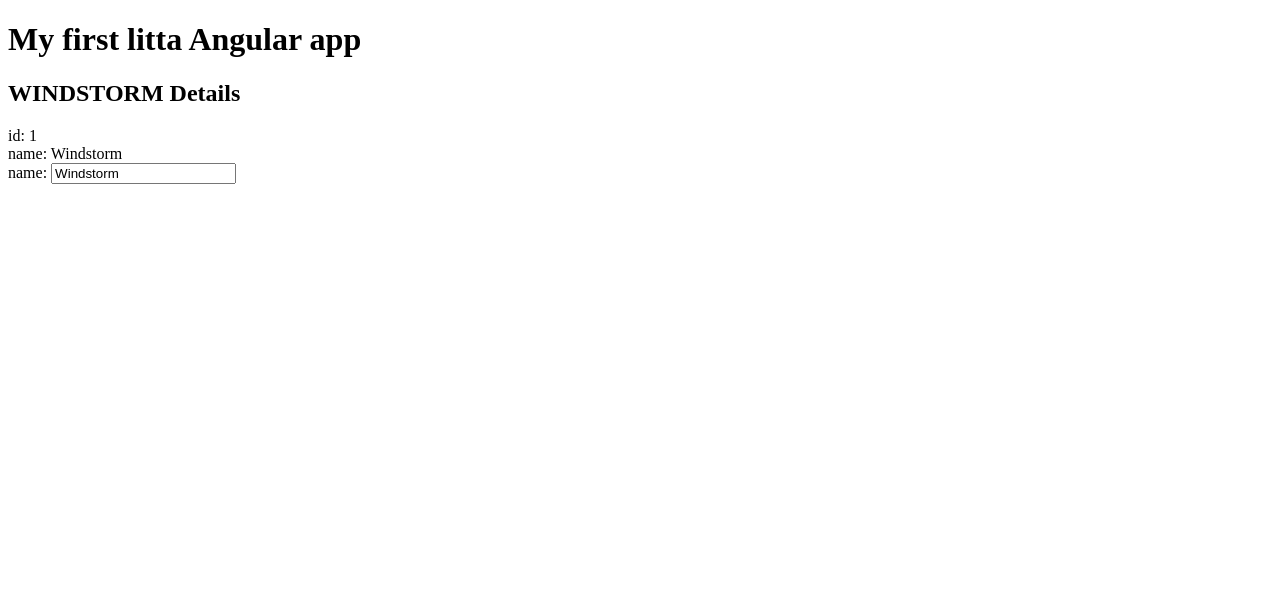
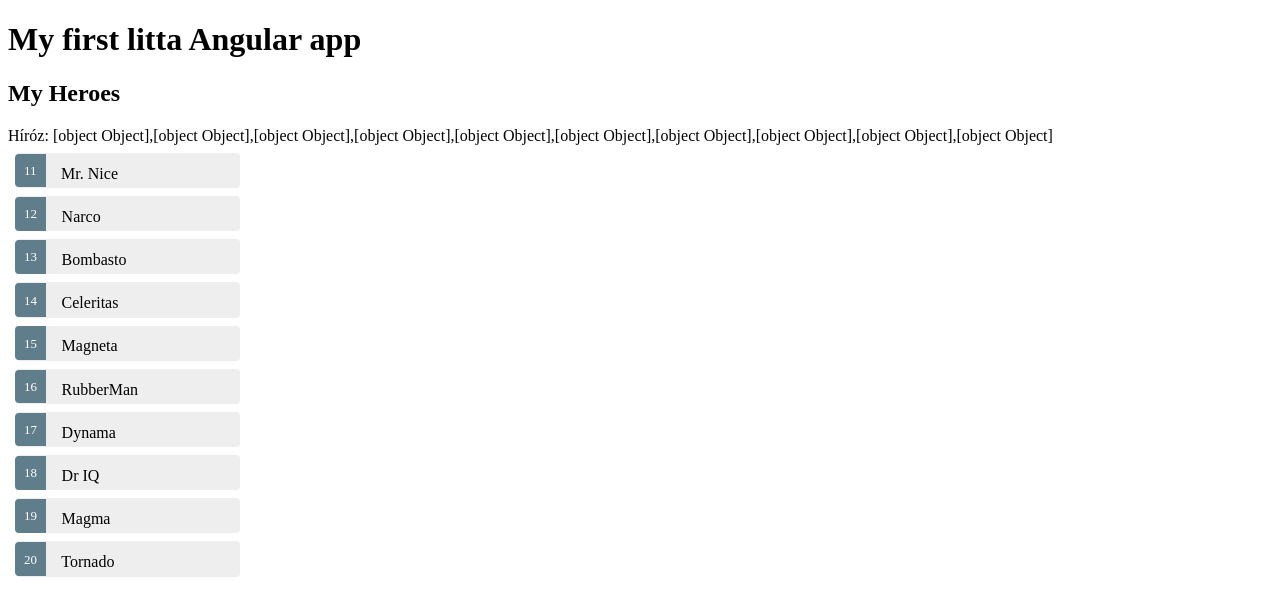
Before and after one commit to strahlistvan/AngularTourOfHeroes, an Angular app: page / in a window 1280 px wide. Shown: the top 616 px of the page. Built offline with nearby package versions, Linux system fonts and the light colour scheme.

Commit message:
Mock hero list, event listener

```diff
--- a/src/app/heroes/heroes.component.css
+++ b/src/app/heroes/heroes.component.css
@@ -0,0 +1,48 @@
+/* HeroesComponent's private CSS styles */
+.selected {
+    background-color: #CFD8DC !important;
+    color: white;
+  }
+  .heroes {
+    margin: 0 0 2em 0;
+    list-style-type: none;
+    padding: 0;
+    width: 15em;
+  }
+  .heroes li {
+    cursor: pointer;
+    position: relative;
+    left: 0;
+    background-color: #EEE;
+    margin: .5em;
+    padding: .3em 0;
+    height: 1.6em;
+    border-radius: 4px;
+  }
+  .heroes li.selected:hover {
+    background-color: #BBD8DC !important;
+    color: white;
+  }
+  .heroes li:hover {
+    color: #607D8B;
+    background-color: #DDD;
+    left: .1em;
+  }
+  .heroes .text {
+    position: relative;
+    top: -3px;
+  }
+  .heroes .badge {
+    display: inline-block;
+    font-size: small;
+    color: white;
+    padding: 0.8em 0.7em 0 0.7em;
+    background-color: #607D8B;
+    line-height: 1em;
+    position: relative;
+    left: -1px;
+    top: -4px;
+    height: 1.8em;
+    margin-right: .8em;
+    border-radius: 4px 0 0 4px;
+  }
--- a/src/app/heroes/heroes.component.html
+++ b/src/app/heroes/heroes.component.html
@@ -1,9 +1,20 @@
-<h2>{{ hero.name | uppercase }} Details</h2>
-<div><span>id: </span>{{hero.id}}</div>
-<div><span>name: </span>{{hero.name}}</div>
+<h2> My Heroes </h2>
+Híróz: {{heroes}}
 
-<div>
-  <label> name:
-    <input [(ngModel)]="hero.name" placeholder="name">
-  </label>
+<ul class="heroes">
+  <li *ngFor="let hero of heroes"
+       (click) = "onSelect(hero)"
+       [class.selected] = "hero === selectedHero">
+    <span class="badge"> {{hero.id}} </span> {{hero.name}}
+  </li>
+</ul>
+
+<div *ngIf="selectedHero">
+    <h2>{{ selectedHero.name | uppercase }} Details</h2>
+    <div><span>id: </span>{{selectedHero.id}}</div>
+    <div>
+      <label>name:
+        <input [(ngModel)]="selectedHero.name" placeholder="name">
+      </label>
+    </div>
 </div>
--- a/src/app/heroes/heroes.component.ts
+++ b/src/app/heroes/heroes.component.ts
@@ -1,5 +1,6 @@
 import { Component, OnInit } from '@angular/core';
 import { Hero } from '../hero'
+import { HEROES } from '../mock-heroes';
 
 @Component({
   selector: 'app-heroes',
@@ -8,14 +9,17 @@
 })
 export class HeroesComponent implements OnInit {
 
-  hero : Hero = {
-    id: 1,
-    name: "Windstorm"
-  };
+  heroes = HEROES;
+  selectedHero: Hero;
 
   constructor() { }
 
   ngOnInit() {
+    console.log(this.heroes);
   }
 
+  onSelect(hero: Hero): void {
+    console.log("Hero id pressed: "+hero.id);
+    this.selectedHero = hero;
+  }
 }
--- /dev/null
+++ b/src/app/mock-heroes.ts
@@ -0,0 +1,14 @@
+import { Hero } from './hero';
+
+export const HEROES: Hero[] = [
+  { id: 11, name: 'Mr. Nice' },
+  { id: 12, name: 'Narco' },
+  { id: 13, name: 'Bombasto' },
+  { id: 14, name: 'Celeritas' },
+  { id: 15, name: 'Magneta' },
+  { id: 16, name: 'RubberMan' },
+  { id: 17, name: 'Dynama' },
+  { id: 18, name: 'Dr IQ' },
+  { id: 19, name: 'Magma' },
+  { id: 20, name: 'Tornado' }
+];
```
